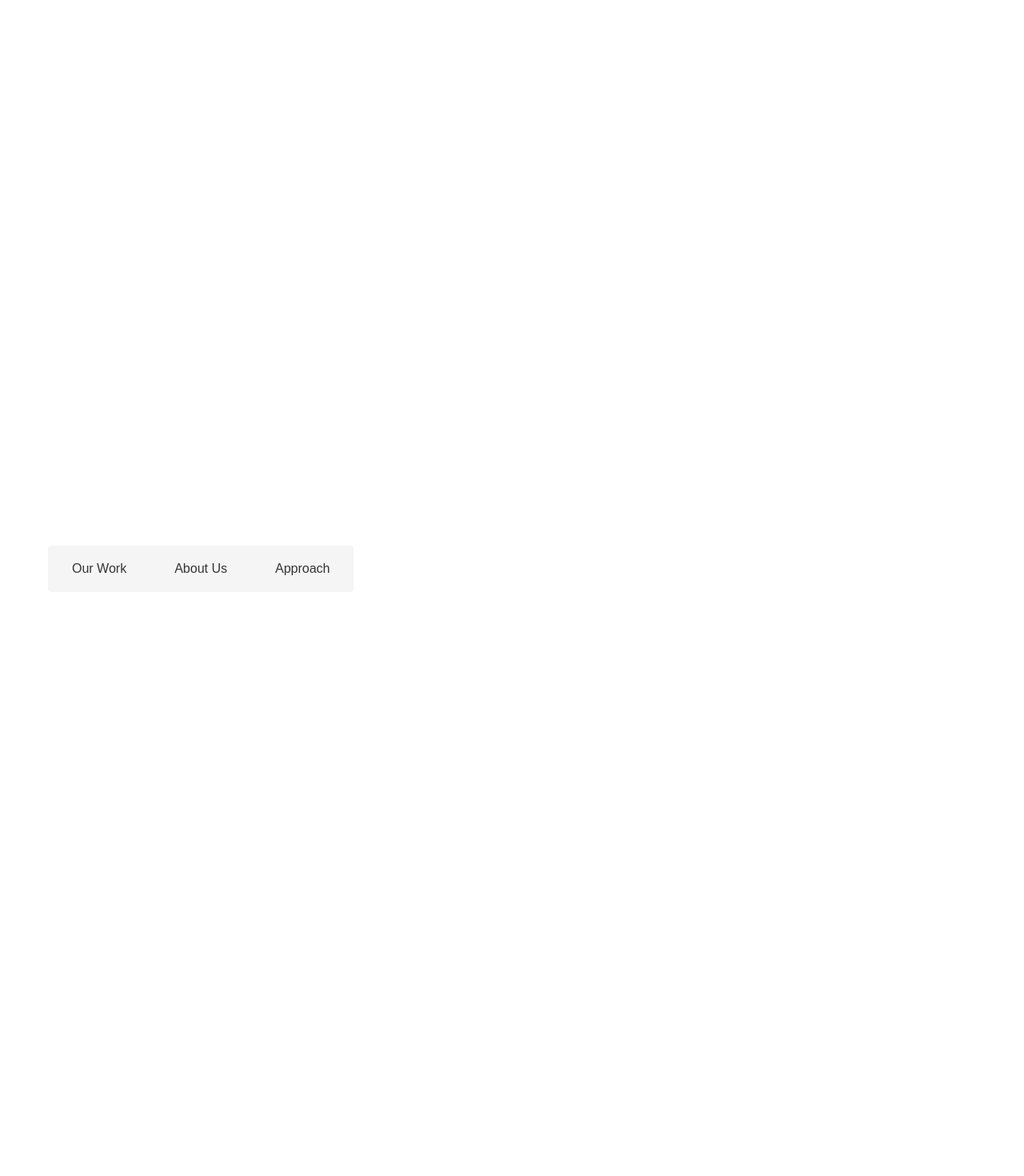
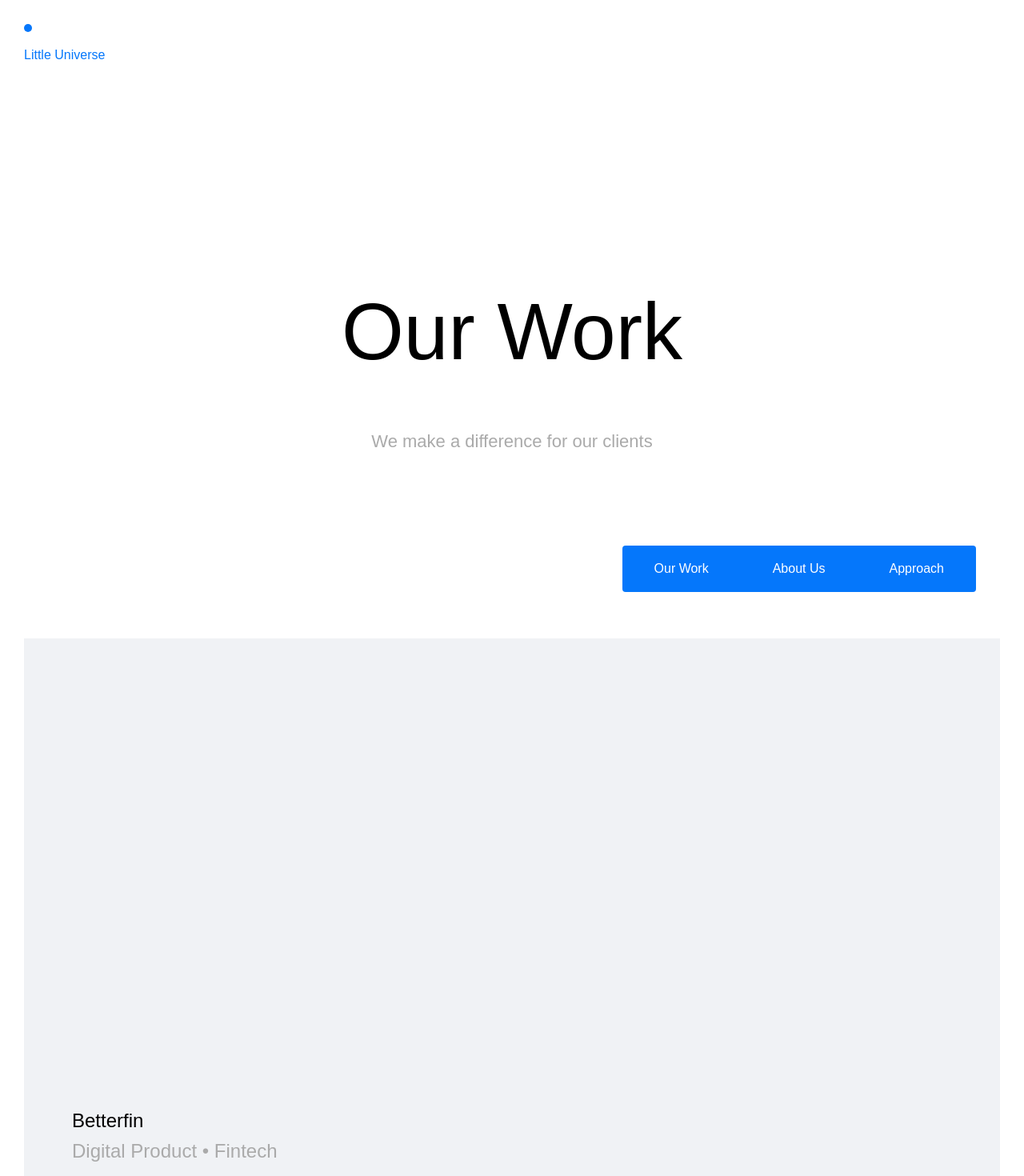
Before and after one commit to little-universe/lu-website2, a React (Create React App) app: page / in a window 1280 px wide. Shown: the top 1470 px of the page at 80% size. Before the commit the page ends 800 px from the top, so only its background shows below. Built offline with nearby package versions, Linux system fonts and the light colour scheme.

Commit message:
work page

```diff
--- a/src/App.js
+++ b/src/App.js
@@ -1,6 +1,8 @@
 import React, { Component } from 'react';
 import './styles/styles.scss';
 import Homepage from './pages/homepage';
+import Work from './pages/work';
+import Logo from './components/Logo';
 
 let styles = {}
 
@@ -14,7 +16,7 @@ class App extends Component {
   render() {
     return (
       <div className="App">
-        <Homepage />
+        <Work />
       </div>
     );
   }
--- a/src/components/Hero.js
+++ b/src/components/Hero/index.js
@@ -16,13 +16,13 @@ export default class Hero extends Component {
                 }
                 {headline &&
                     <div classname="container">
-                        <Grid className={`hero ${className}`} container alignItems="center">
-                            <Grid item md={8} xs={12}>
+                        <Grid className={`hero ${className}`} container justify="center" alignItems="center">
+                            <Grid item md={12} xs={12}>
                                 <div className="container">
-                                    <Fade bottom distance="20px" duration={500}>
+                                    <Fade bottom distance="5px" duration={250}>
                                         <h1 className="headline">{headline}</h1>
                                         <p className="subhead">{subhead}</p>
-                                        <p className="explaination">{explaination}</p>
+
                                     </Fade>
                                 </div>
                             </Grid>
--- a/src/components/HeroText/index.js
+++ b/src/components/Logo/index.js
@@ -1,7 +1,7 @@
 import React, { Component } from 'react';
 import Grid from '@material-ui/core/Grid';
 
-class Nav extends Component {
+class Logo extends Component {
   state = {
   }
 
@@ -9,11 +9,12 @@ class Nav extends Component {
     const { onHovered, onRouteChange } = this.props;
 
     return (
-      <div className="hero-text">
-      hi
+      <div className="logo">
+        <div className="universe"></div>
+        <div className="agency-name">Little Universe</div>
       </div>
     )
   }
 }
 
-export default HeroText;
+export default Logo;
--- /dev/null
+++ b/src/components/WorkCard/index.js
@@ -0,0 +1,34 @@
+import React, { Component } from 'react';
+import Grid from '@material-ui/core/Grid';
+import Fade from 'react-reveal/Fade';
+
+export default class WorkCard extends Component {
+    render() {
+        const { className, projectName, projectType, projectIndustry, bgImage } = this.props
+        return (
+            <>
+                {bgImage &&
+                    <Grid className={`work-card ${className}`} container justify="center" alignItems="center">
+                        <div className="container">
+                            <img className="work-card-image" src={bgImage} />
+                        </div>
+                    </Grid>
+                }
+                {projectName &&
+                    <div classname="container">
+                        <Grid className={`work-card ${className}`} container alignItems="flex-end">
+                            <Grid item md={12} xs={12}>
+                                <div className="container">
+                                        <p className="project-details">
+                                          <span className="project-name">{projectName}</span><br/>
+                                          <span className="project-type">{projectType} • {projectIndustry}</span>
+                                        </p>
+                                </div>
+                            </Grid>
+                        </Grid>
+                    </div>
+                }
+            </>
+        )
+    }
+}
--- /dev/null
+++ b/src/components/WorkTogether/index.js
@@ -0,0 +1,26 @@
+import React, { Component } from 'react'
+import Grid from '@material-ui/core/Grid'
+import Fade from 'react-reveal/Fade';
+import Button from '../ui/Button';
+
+export default class WorkTogether extends Component {
+    render() {
+        const { className, headline } = this.props
+        return (
+            <>
+                {headline &&
+                    <div classname="container">
+                        <Grid className={`work-together ${className}`} container justify="center" alignItems="center">
+                            <Grid item md={12} xs={12}>
+                                <div className="container">
+                                        <h1 className="headline">{headline}</h1>
+                                        <Button className="mailUs">hi hi hi</Button>
+                                </div>
+                            </Grid>
+                        </Grid>
+                    </div>
+                }
+            </>
+        )
+    }
+}
--- a/src/pages/work/index.js
+++ b/src/pages/work/index.js
@@ -1,6 +1,9 @@
 import React, { Component } from 'react';
+import Logo from '../../components/Logo';
 import Nav from '../../components/Nav';
-import Nav from '../../components/HeroText';
+import Hero from '../../components/Hero';
+import WorkCard from '../../components/WorkCard';
+import WorkTogether from '../../components/WorkTogether';
 
 class Work extends Component {
   state = {
@@ -13,8 +16,18 @@ class Work extends Component {
     const { hovered, route } = this.state;
 
     return (
+      <>
+        <Logo/>
         <Nav/>
-        <HeroText/>
+        <Hero headline="Our Work" subhead="We make a difference for our clients"/>
+        <WorkCard projectName="Betterfin" projectType="Digital Product" projectIndustry="Fintech"/>
+        <WorkCard projectName="Strive Digital" projectType="Digital Product" projectIndustry="Advocacy Tech"/>
+        <WorkCard projectName="Motivote" projectType="Digital Product" projectIndustry="Advocacy Tech"/>
+        <WorkCard projectName="Vote Crew" projectType="Digital Product" projectIndustry="Advocacy Tech"/>
+        <WorkCard projectName="Dv01" projectType="Digital Product" projectIndustry="Fintech"/>
+        <WorkCard projectName="Farmigo" projectType="Digital Product" projectIndustry="Food"/>
+        <WorkTogether headline="Let's get to know each other"/>
+      </>
     )
   }
 }
--- a/src/styles/styles.scss
+++ b/src/styles/styles.scss
@@ -1,6 +1,6 @@
 // CONSTANTS
 
-$primaryColor: #f5f5f5;
+$primaryColor: #0577FB;
 $primaryColorInteracted: lighten($primaryColor, 7%);
 $primaryColorLightened: lighten($primaryColor, 38%);
 $secondaryColor: #dce2e8;
@@ -10,22 +10,19 @@ $stroke: #dfdad8;
 $strokeLight: lighten($stroke, 8%);
 $strokeDarkened: darken($stroke, 8%);
 $bgColorLight: #fff;
-$bgColorLightened: #FAFAFA;
+$bgColorLightened: #f5f5f5;
 $bgColor: #f3f3f3;
 $bgColorDarker: darken($bgColor, 1%);
 $bgColorHeavy: $secondaryColor;
+$bgColorWorkCard: #f0f2f5;
 $successColor: #A7C958;
 $warningColor: $primaryColor;
 $warningLight: lighten($warningColor, 15%);
 $successColor: #A5C850;
 $accentColorLight: #ECECE6;
-$fontSizeHeadline: 48px;
-$lineHeightHeadline: $fontSizeHeadline*1.5;
-$fontFamilySecondary: 'Playfair Display';
-$fontSizeSubHeadline: 36px;
 $accentColor: #ffde7c;
 
-$fontColor: #333333;
+$fontColor: #222222;
 $fontColorLight: #fff;
 $fontColorLightened: #aaa;
 $fontSize: 14px;
@@ -34,14 +31,18 @@ $fontSizeSmall: 13px;
 $fontSizeSmallDesktop: 14px;
 $fontSizeExtraSmall: 11px;
 $fontSizeExtraSmallDesktop: 12px;
-$fontSizeLarge: 18px;
-$fontSizeLargeDesktop: 20px;
+$fontSizeLarge: 24px;
+$fontSizeLargeDesktop: 22px;
 $fontFamily: "Apercu", sans-serif;
 $fontWeightHeavy: 700;
 $fontWeightNormal: 400;
 $fontWeightLight: 200;
 $lineHeight: 22px;
-$lineHeightDesktop: 24px;
+$lineHeightDesktop: 38px;
+$fontSizeHeadline: 100px;
+$lineHeightHeadline: $fontSizeHeadline*1.5;
+$fontSizeSubHeadline: 22px;
+$fontSizeStatement: 42px;
 
 $buffer: 10px;
 $radius: 4px;
@@ -68,8 +69,24 @@ $pageZIndex: 50;
 // GLOBAL STYLES
 
 body {
-  margin: $buffer*2;
+  margin: $buffer*3;
   font-family: $fontFamily;
+  font-weight: $fontWeightLight;
+}
+
+// LOGO STYLES
+
+.logo {
+  .universe {
+    width: $buffer; height: $buffer;
+    border-radius: $radiusFull;
+    background: $primaryColor;
+  }
+  .agency-name {
+    margin-top: $buffer*2;
+    color: $primaryColor;
+    font-weight: $fontWeightNormal;
+  }
 }
 
 // NAV STYLES
@@ -77,7 +94,7 @@ body {
 .nav {
   margin: $buffer*6;
   position: fixed;
-  left: 0;
+  right: 0;
   bottom: 0;
   z-index: $navZIndex;
   .nav-list {
@@ -86,9 +103,9 @@ body {
     display: flex;
     .nav-link {
       float: left;
-      padding: $buffer*2 $buffer*3;
+      padding: $buffer*2 $buffer*4;
       text-decoration: none;
-      color: $fontColor;
+      color: $fontColorLight;
       background: $primaryColor;
       &:first-child {
         border-radius: $radius 0 0 $radius;
@@ -100,7 +117,6 @@ body {
         background: $primaryColorInteracted;
       }
       .nav-item {
-
       }
     }
   }
@@ -178,183 +194,55 @@ body {
 
 // WORK PAGE
 
-.case-study {
-  width: calc(100% - #{$buffer*8});
-  background: $primaryColor;
-  padding: $buffer*4;
-  margin: $buffer*4 0;
-  min-height: 300px;
+.hero {
+  height: 90vh;
+  text-align: center;
+  h1 {
+    font-weight: 300;
+    font-size: $fontSizeHeadline;
+  }
+  p.subhead {
+    color: $fontColorLightened;
+    font-weight: 300;
+    font-size: $fontSizeSubHeadline;
+  }
+}
 
-  h1, p {
-    opacity: 0;
-    transition: opacity .3s ease-in;
-    &.shown {
-      color: 'blue';
-      opacity: 1;
+.work-card {
+  height: 90vh;
+  background: $bgColorWorkCard;
+  padding: $buffer*6;
+  margin-bottom: $buffer*3;
+  font-size: $fontSizeLarge;
+  .project-details {
+    line-height: $lineHeightDesktop;
+    margin-bottom: 0;
+    .project-name {
+    }
+    .project-type {
+      color: $fontColorLightened;
     }
   }
 }
 
-.logo {
-  width: 40px;
-  fill: $fontColor;
+.work-together {
+  height: 70vh;
+  text-align: center;
+  h1 {
+    font-weight: 300;
+    font-size: $fontSizeStatement;
+  }
 }
 
-.hero {
-  padding: $buffer*2;
-  height: 80vh;
-  min-height: 600px;
-  background-size: cover;
-  background-position: center;
-  color: $fontColor;
-  overflow: hidden;
-  position: relative;
-  z-index: -1;
+button {
+  border-radius: $radius*10;
+  padding: $buffer*2 $buffer*4;
+  align-items: center;
+  box-shadow: none;
+  border: $border;
+  cursor: pointer;
+  &.mailUs {
 
-  @media only screen and (max-width: 640px) {
-    padding: $buffer;
-    height: 80vh;
-    min-height: 200px;
-    align-items: flex-end !important;
-
-    .container {
-      padding: 0;
-    }
-    h1.headline {
-      font-size: 200% !important;
-      line-height: 160% !important;
-      z-index: 100;
-    }
-    p.subhead {
-      font-size: 120%;
-      line-height: 100%;
-      margin-bottom: 0;
-      z-index: 100;
-    }
-  }
-  &.hero-index {
-    background-color: $accentColorLight;
-    z-index: 10 !important;
-    // background-color: linear-gradient($accentColor, #FEC62E);
-    // background: linear-gradient(#FFD667  10%, 50%,$accentColor 80%);
-    .headline {
-      font-size: $fontSizeHeadline;
-      line-height: $lineHeightHeadline;
-      color: $fontColor;
-      font-weight: $fontWeightHeavy;
-      font-family: $fontFamilySecondary;
-    }
-    .subhead {
-      color: $fontColor;
-      font-size: $fontSizeSubHeadline;
-      line-height: $fontSizeSubHeadline*2;
-    }
-  }
-  &.hero-workWith {
-    // height: 3vh !important;
-    // min-height: 400px;
-    .headline {
-      margin: 0;
-      margin-bottom: $buffer;
-    }
   }
 
-  &.hero-workPage {
-    // height: 3vh !important;
-    // min-height: 400px;
-    .headline {
-      margin: 0;
-      margin-bottom: $buffer;
-    }
-  }
-
-  &.project-hero {
-    margin-top: -$navHeight;
-    padding-top: $navHeight;
-  }
-
-  &.hero-betterfin {
-    background-color: #DBE3E0;
-    align-items: center !important;
-    .hero-image {
-      max-width: 250px;
-    }
-  }
-  &.hero-myxfitness {
-    background-color: #f1f5f4;
-  }
-  &.hero-instructrr {
-    background-color: #FFBB65;
-  }
-  &.hero-strive {
-    background-color: #f0f2ff;
-    align-items: center !important;
-    .hero-image {
-      max-width: 250px;
-    }
-  }
-  &.hero-dv01 {
-    background-color: #fafafa;
-  }
-  &.hero-agency {
-    .hero-image {
-      max-width: 100vw;
-      margin-top: -$navHeight;
-      z-index: -100;
-    }
-    @media only screen and (max-width: 640px) {
-      h1.headline {
-        // font-size: 140%;
-        // line-height: 180%;
-        // font-size: $fontSize !important;
-        // line-height: $lineHeight !important;
-      }
-    }
-  &.hero-h1 {
-    background-color: #060464;
-  }
 }
-}
-
-.hero-image {
-  max-width: 600px;
-}
-
-.emphasis {
-  border-bottom: 3px solid $accentColor;
-  font-weight: $fontWeightHeavy;
-}
-
-.hero-screenshot {
-  position: absolute;
-  height: 60vh;
-  bottom: 0;
-  right: calc(10%);
-}
-
-.hero-portfolio {
-    background: $bgColorLightened;
-    // color: $fontColorLight;
-    p.subhead {
-      // color: $fontColorLightened;
-    }
-    p.explaination {
-      color: $fontColor;
-      font-weight: $fontWeightHeavy;
-      background: $accentColor;
-      font-size: $fontSizeSmall;
-      padding: $buffer*.75;
-      margin-bottom: $buffer*2;
-      position: absolute;
-      bottom: 0;
-      border-radius: 3px;
-      @media only screen and (max-width: 640px) {
-        position: relative;
-        font-size: $fontSizeSmall !important;
-        padding: $buffer*.25;
-        margin-bottom: 0;
-        margin-top: $buffer;
-        text-align: center;
-      }
-    }
-}
```
Also changed, not shown: src/components/Logo.js (deleted, +0 -19 lines), src/components/ui/Button/index.js (added, +20 -0 lines).
